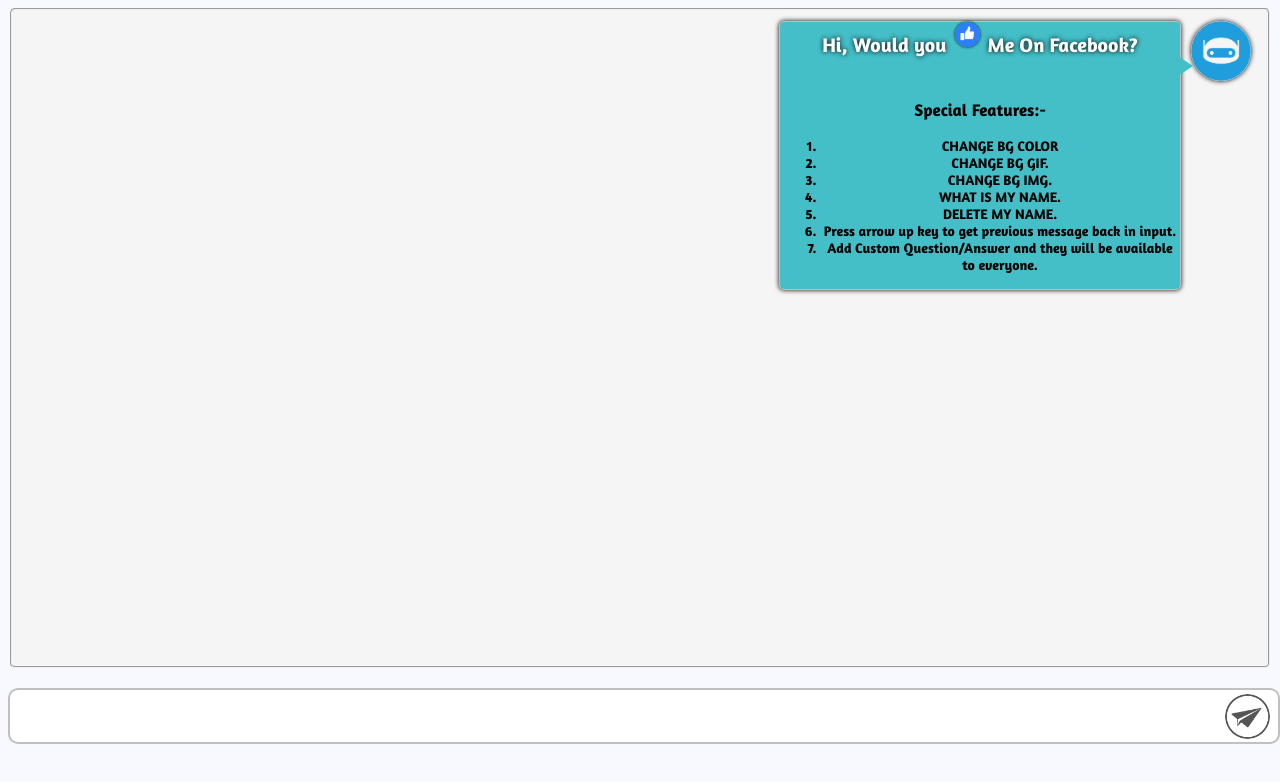
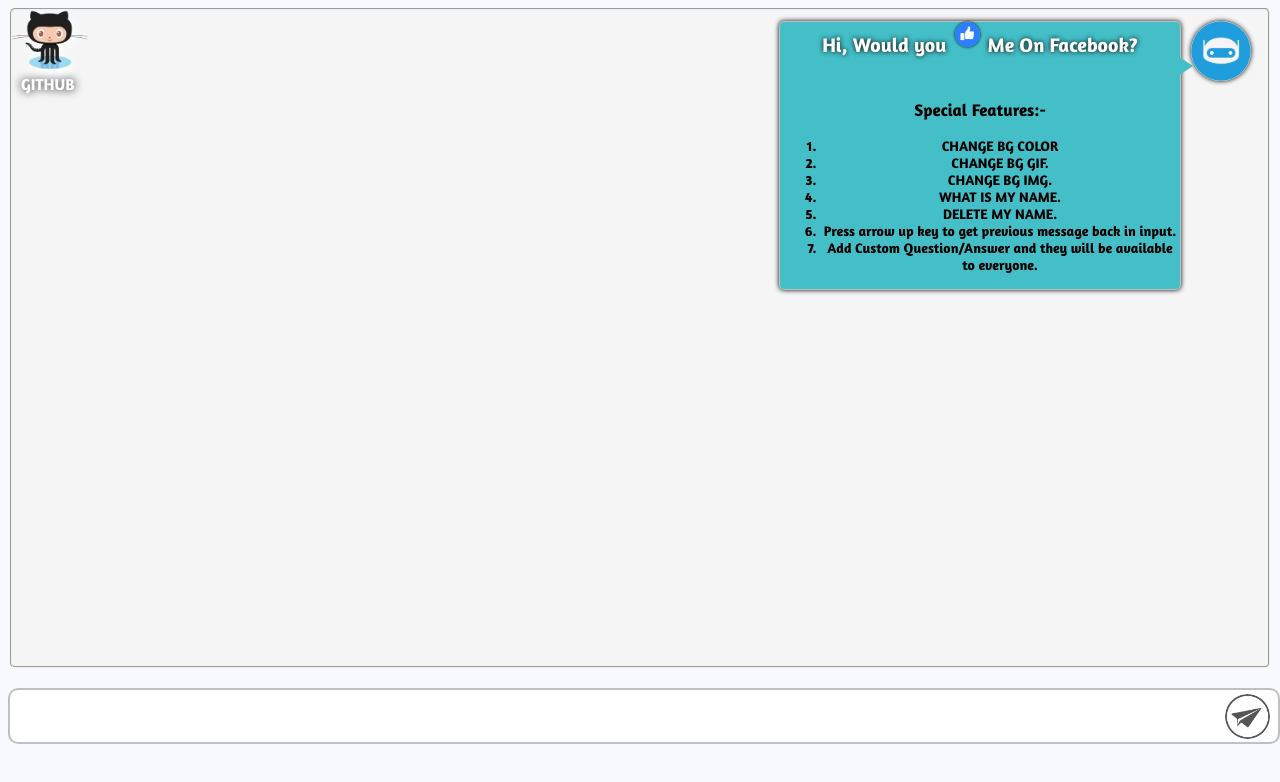
Before and after one commit to SMKH-PRO/JSBOT, a plain HTML site: page index.html in a window 1280 px wide. Drawn offline with Linux system fonts and the light colour scheme; no server answers.

Commit message:
githb btn

```diff
--- a/index.html
+++ b/index.html
@@ -96,6 +96,7 @@
 </head>
 
 <body style="background-color:#F8F8FF">
+
     <fieldset style=" border-radius: 5px; background-color: #f5f5f5; min-height: 80vh" id="myList">
 
         <div id="rdiv">
@@ -137,9 +138,11 @@
 
 
 
-
-
-
+<div style="position: fixed;top:10px;left:10px;">
+    <a style="text-decoration: none;color: white;text-align: center;    text-shadow: 0px 0px 10px black;"  href="https://github.com/SMKH-PRO/JSBOT">
+        <img src="./github.png" style="width:80px;height: 60px;    filter: drop-shadow(2px 4px 6px );" /><br/><strong style="margin-left: 11px;">GITHUB</strong>
+    </a>
+</div>
 
     <!-- Modal -->
     <div id="modal-container">
--- a/js/Data_Initialize.js
+++ b/js/Data_Initialize.js
@@ -104,7 +104,7 @@ var Q_DATA= [
 
 
     {
-        Questions: ["xD", ":P", ":D", ":V", ":O", "WOW", "GOOD", "NICE","Okay","OK"],
+        Questions: ["xD", ":P", ":D", ":V", ":O", "WOW", "GOOD", "NICE","Okay","OK","got it"],
         Answers: ['😊','😘','😎','😍','☺️','🙂','😉','👍🏻'],
         action: (elements) => {
             const { rp } = elements ? elements : {}
```
Also changed, not shown: github.png (added).
